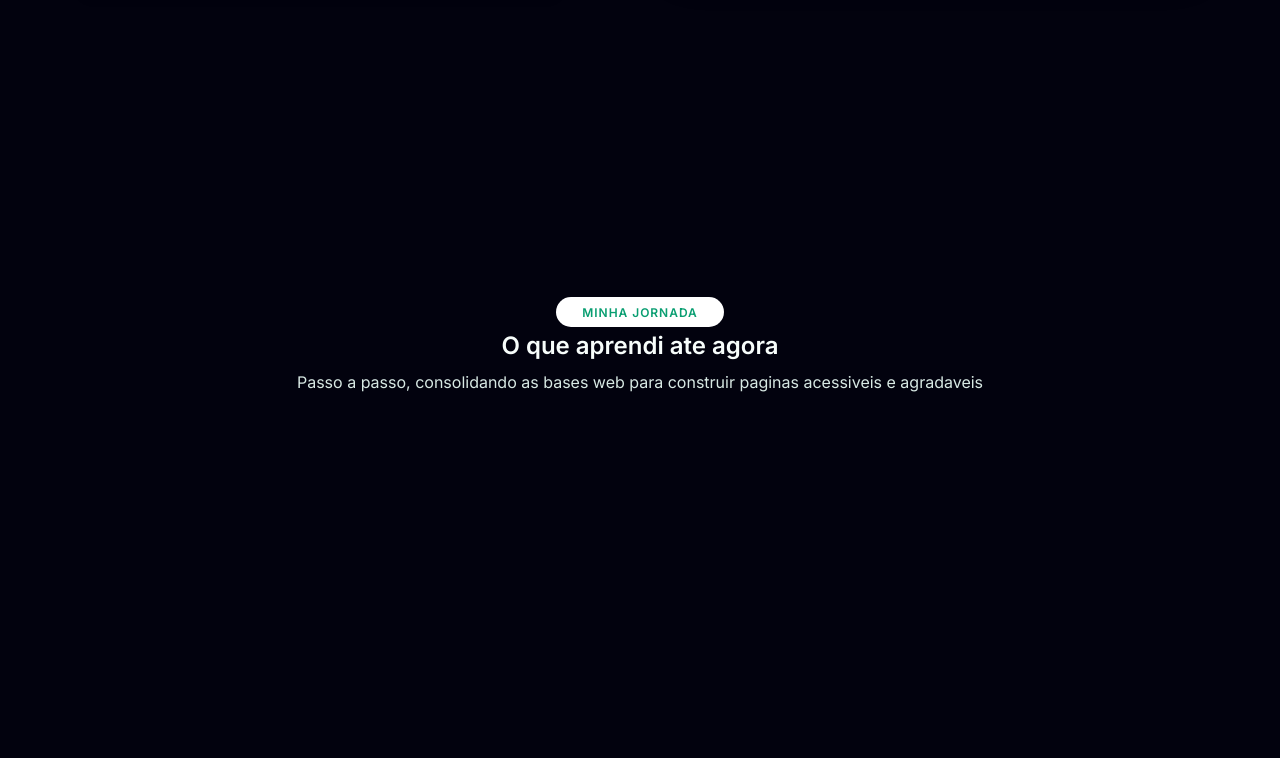
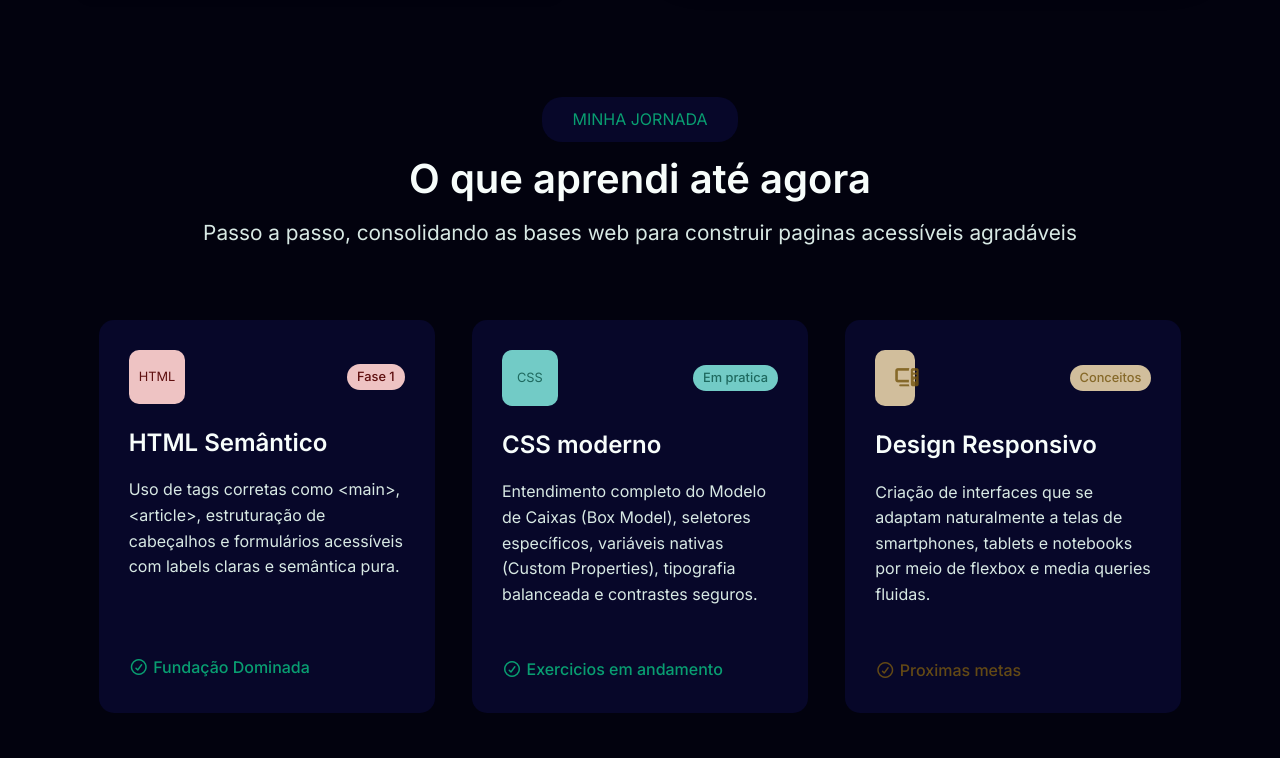
Before and after one commit to iagoshogum-dotcom/Portifolio, a plain HTML site: page index.html in a window 1280 px wide. Shown: the part 722-1480 px from the top of the page. Drawn offline with Linux system fonts and the light colour scheme.

Commit message:
dia 5 html

```diff
--- a/index.html
+++ b/index.html
@@ -76,30 +76,55 @@
       </figure>
 
     </section>
-    <section class="area-jornada">
+     <section class="minha-jornada">
 
-      <div class="card-jornada">
-        <p class="jornada-texto"><span class="jornada">MINHA JORNADA</span></p>
+            <div class="titulo-minha-jornada">
+                <span>MINHA JORNADA</span>
+                <h2>O que aprendi até agora</h2>
+                <p>Passo a passo, consolidando as bases web para construir paginas acessíveis agradáveis</p>
             </div>
-      <div class="titulo-minha-jornada">
-      <h2>O que aprendi ate agora</h2>
-        <p> Passo a passo, consolidando as bases web para construir paginas acessiveis e agradaveis</p>
-      </div>
+
             <div class="cards">
                 <div class="card-html">
-          <div class="topo-card">
+                    <div class="topo-card1">
                         <span class="icon-html">HTML</span>
-            <span class="fase-1">Fase 1</span>
+                        <span class="fase-1"> Fase 1</span>
                     </div>
-          <h3>HTML semantico</h3>
-          <p>Uso de tags corretas como &lt;main&gt; , &lt;article&gt; , estruturação de cabeçalhos e
-            formulários acessíveis com labels claras e
-            semântica pura. </p>
-            <div class="barra-card">
+                    <h3> HTML Semântico </h3>
+                    <p>Uso de tags corretas como &lt;main&gt;, &lt;article&gt;, estruturação de cabeçalhos e formulários acessíveis com labels claras e semântica pura.</p>
+
+                    <div class="barra-card1">
                         <i class="fa-regular fa-circle-check"></i> <span>Fundação Dominada</span>
                     </div>
                 </div>
+                <div class="card-html">
+                    <div class="topo-card2">
+                        <span class="icon-css">CSS</span>
+                        <span class="em-pratica"> Em pratica</span>
                     </div>
+                    <h3> CSS moderno </h3>
+                    <p>Entendimento completo do Modelo de Caixas (Box Model), seletores específicos, variáveis nativas (Custom Properties), tipografia balanceada e contrastes seguros.</p>
+                    <div class="barra-card2">
+                        <i class="fa-regular fa-circle-check"></i> <span>Exercicios em andamento</span>
+                    </div>
+                </div>
+                <div class="card-html">
+                    <div class="topo-card3">
+                        <i class="fa-solid fa-computer"></i>
+                        <span class="conceitos"> Conceitos</span>
+                    </div>
+                    <h3> Design Responsivo </h3>
+                    <p>Criação de interfaces que se adaptam naturalmente a telas de smartphones, tablets e notebooks por meio de flexbox e media queries fluidas.</p>
+
+                    <div class="barra-card3">
+                        <i class="fa-regular fa-circle-check"></i> <span>Proximas metas</span>
+                    </div>
+                </div>
+            </div>
+
+
+
+
 
         </section>
   </main>
--- a/style.css
+++ b/style.css
@@ -252,58 +252,164 @@ h1 {
   font-size: 0.85rem;
 }
 
-.card-jornada{
-    background-color: #fff ;
-    place-items: center;
-    display: grid;
-    height: 30px;
+.minha-jornada{
+    margin-top: 100px;
+}
+
+.titulo-minha-jornada{
+    display: flex;
+    flex-direction: column;
+    align-items: center;
+    gap: 5px;
+}
+
+.titulo-minha-jornada span{
+    background-color: var(--fundo2);
+    padding: 10px 30px;
     border-radius: 20px;
-    width: 15%;
-    margin: 0% auto;
-    margin-top: 300px;
+    color: var(--verde);
+}
 
+
+.titulo-minha-jornada h2{
+    font-size: 2.5rem;
+}
+
+.titulo-minha-jornada p{
+    font-size: 1.3rem;
+    color: var(--texto-suave)
+}
+
+.cards{
+    margin-top: 70px;
+    display: flex;
+    justify-content: space-around;
+}
+
+.card-html{
+    background-color: var(--fundo2);
+    padding: 30px;
+    max-width: 30%;
+    border-radius: 15px;
+}
+
+
+.topo-card1{
+    display: flex;
+    justify-content: space-between;
+    align-items: center;
+    margin-bottom: 20px;
+}
+
+.icon-html{
+    background-color:  #eec3c3;
+    padding: 17px 10px;
+    border-radius: 10px;
+    font-size: 0.8rem;
+    color: #5e0e0e
 
 }
 
-.jornada{
-    font-size: 0.75rem;
-    font-weight: 700;
-    letter-spacing: 0.08em;
-    text-transform: uppercase;
+.fase-1{
+    background-color: #eec3c3;
+    padding: 3px 10px;
+    border-radius: 20px;
+    font-size: 0.8rem;
+    color: var(--cor-texto-principal);
+    font-weight: 500;
+    color: #5e0e0e;
+}
+
+.card-html h3{
+    font-size: 1.5rem;
+    margin-bottom: 15px;
+}
+
+.card-html p {
+    color: var(--texto-suave);
+    font-size: 1rem;
+}
+
+.barra-card1{
     color: var(--verde);
-    place-items: center;
+    margin-top: 75px;
 }
-.area-jornada{
-    margin-top: 100px;
 
+.barra-card1 span{
+    color: var(--verde);
+    font-weight: 500;
+    font-size: 1rem;
 }
-.titulo-minha-jornada{
- display: flex;
- flex-direction: column;
- align-items: center;
- gap: 5px;
 
+.topo-card2{
+    display: flex;
+    justify-content: space-between;
+    align-items: center;
+    margin-bottom: 20px;
 }
-.titulo-minha-jornada span{
-    background-color: var(--verde);
-    padding: 10px 30px;
+
+.icon-css{
+    background-color: #89f5e7d3;
+    padding: 18px 15px;
+    border-radius: 10px;
+    font-size: 0.8rem;
+    color: #054b40c4;
+}
+
+.em-pratica{
+    background-color: #89f5e7d3;
+    padding: 3px 10px;
     border-radius: 20px;
+    font-size: 0.8rem;
+    color: var(--cor-texto-principal);
+    font-weight: 500;
+    color: #054b40c4;
 }
-.titulo-minha-jornada p{
-    color: var(--texto-suave);
+
+.barra-card2{
+    color: var(--verde);
+    margin-top: 50px;
 }
-.titulo-minha-jornada h3{
-    font-size: 2rem;
-    color: var(--texto);
 
+.barra-card2 span{
+    color: var(--verde);
+    font-weight: 500;
+    font-size: 1rem;
 }
-.cards{
-    margin-top: 710px;
+
+.topo-card3{
     display: flex;
-    justify-content: space-around;
+    justify-content: space-between;
+    align-items: center;
+    margin-bottom: 20px;
 }
-.card-html{
-    background-color: var(--fundo2);
-    padding: 50px;
-    max-width: 33px;
+
+
+.topo-card3 i{
+    background-color: #fce5b5d3;
+    padding: 18px 20px;
+    border-radius: 10px;
+    font-size: 1.3rem;
+    color: #775711d3;
 }
+
+.conceitos{
+    background-color: #fce5b5d3;
+    padding: 3px 10px;
+    border-radius: 20px;
+    font-size: 0.8rem;
+    color: var(--cor-texto-principal);
+    font-weight: 500;
+    color: #775711d3;
+}
+
+.barra-card3{
+    color: #775711d3;
+    margin-top: 50px;
+}
+
+.barra-card3 span{
+    color: #775711d3;
+    font-weight: 500;
+    font-size: 1rem;
+}
```
Lines whose indentation alone changed are shown as unchanged.
